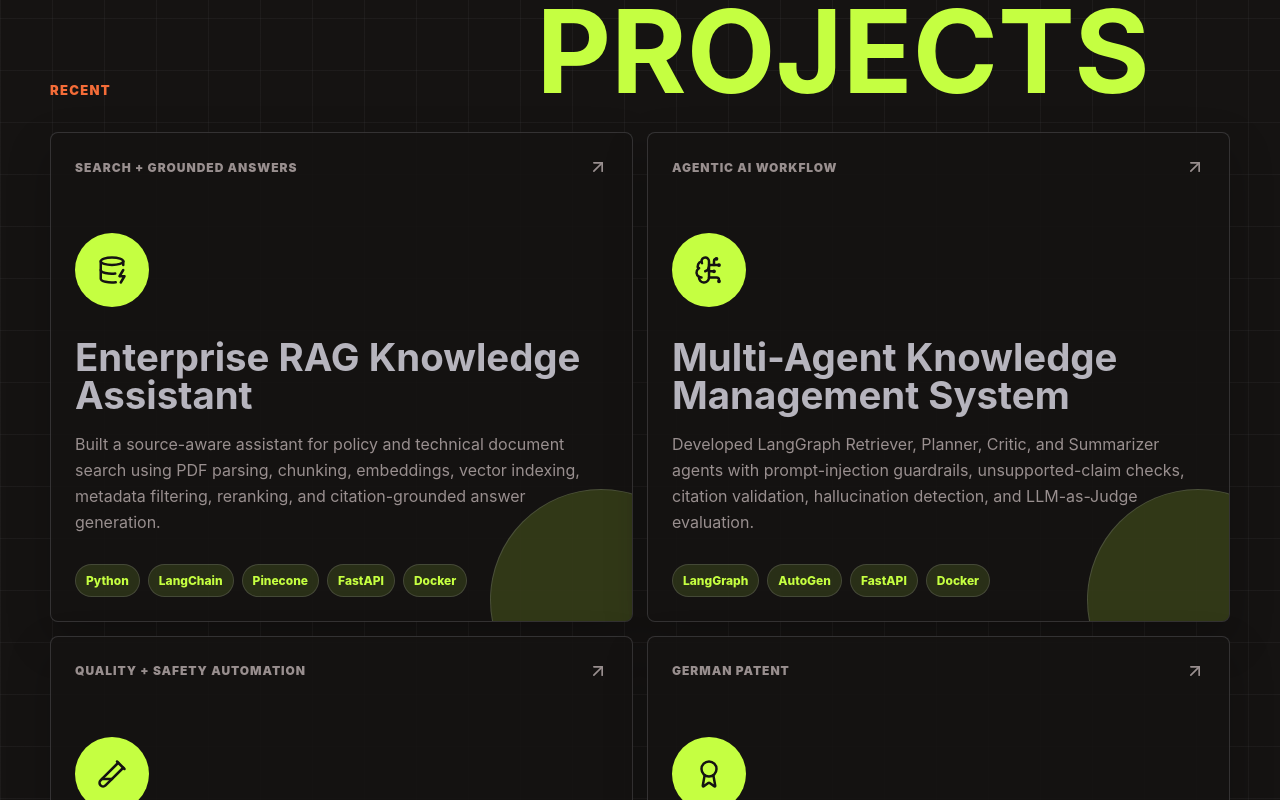
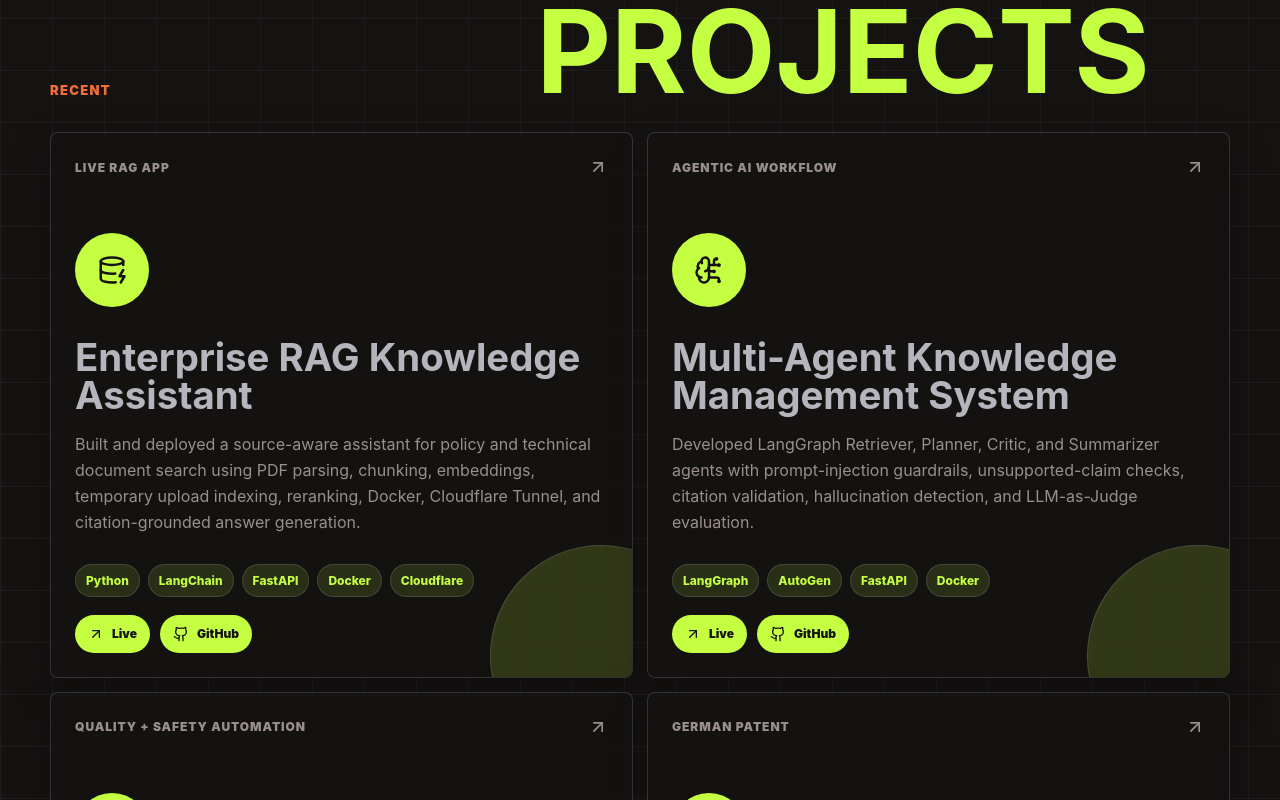
Before and after one commit to VedantPol/vedant-pol-portfolio, a React (Vite) app: page / in a window 1280 px wide. Shown: the part 1820-2620 px from the top of the page. Built offline with nearby package versions, Linux system fonts and the light colour scheme.

Commit message:
Add Enterprise RAG project links

```diff
--- a/src/App.jsx
+++ b/src/App.jsx
@@ -52,11 +52,12 @@ const stats = [
 const projects = [
   {
     title: "Enterprise RAG Knowledge Assistant",
-    eyebrow: "Search + Grounded Answers",
+    eyebrow: "Live RAG App",
     copy:
-      "Built a source-aware assistant for policy and technical document search using PDF parsing, chunking, embeddings, vector indexing, metadata filtering, reranking, and citation-grounded answer generation.",
-    stack: ["Python", "LangChain", "Pinecone", "FastAPI", "Docker"],
-    href: profile.github,
+      "Built and deployed a source-aware assistant for policy and technical document search using PDF parsing, chunking, embeddings, temporary upload indexing, reranking, Docker, Cloudflare Tunnel, and citation-grounded answer generation.",
+    stack: ["Python", "LangChain", "FastAPI", "Docker", "Cloudflare"],
+    href: "https://enterprise_rag.vedant-home-server.in/",
+    repoHref: "https://github.com/VedantPol/enterprise-rag-knowledge-assistant",
     icon: DatabaseZap,
   },
   {
@@ -476,7 +477,7 @@ function App() {
                 const Icon = project.icon;
                 return (
                   <Reveal key={project.title} className="project-card" delay={index * 0.06}>
-                    <a href={project.href} target="_blank" rel="noreferrer">
+                    <div className="project-card-content">
                       <div className="card-topline">
                         <span>{project.eyebrow}</span>
                         <ArrowUpRight size={20} />
@@ -491,7 +492,17 @@ function App() {
                           <span key={item}>{item}</span>
                         ))}
                       </div>
-                    </a>
+                      <div className="project-links">
+                        <a href={project.href} target="_blank" rel="noreferrer">
+                          <ArrowUpRight size={16} /> Live
+                        </a>
+                        {(project.repoHref || project.href) && (
+                          <a href={project.repoHref || project.href} target="_blank" rel="noreferrer">
+                            <Github size={16} /> GitHub
+                          </a>
+                        )}
+                      </div>
+                    </div>
                   </Reveal>
                 );
               })}
--- a/src/styles.css
+++ b/src/styles.css
@@ -522,7 +522,7 @@ p {
   gap: 14px;
 }
 
-.project-card a,
+.project-card-content,
 .tool-card,
 .thought-card a,
 .education-card,
@@ -536,7 +536,7 @@ p {
   box-shadow: 0 18px 44px rgba(0, 0, 0, 0.22);
 }
 
-.project-card a {
+.project-card-content {
   position: relative;
   display: flex;
   min-height: 442px;
@@ -548,12 +548,12 @@ p {
     background 260ms ease;
 }
 
-.project-card a:hover {
+.project-card-content:hover {
   transform: translateY(-8px);
   background: rgba(106, 107, 110, 0.18);
 }
 
-.project-card a::after {
+.project-card-content::after {
   position: absolute;
   right: -80px;
   bottom: -90px;
@@ -628,6 +628,29 @@ p {
   background: rgba(197, 255, 65, 0.12);
   font-size: 12px;
   font-weight: 850;
+}
+
+.project-links {
+  position: relative;
+  z-index: 2;
+  display: flex;
+  flex-wrap: wrap;
+  gap: 10px;
+  margin-top: 18px;
+}
+
+.project-links a {
+  display: inline-flex;
+  align-items: center;
+  gap: 8px;
+  min-height: 38px;
+  padding: 0 12px;
+  border: 1px solid rgba(197, 255, 65, 0.38);
+  border-radius: 999px;
+  color: #151312;
+  background: var(--green);
+  font-size: 12px;
+  font-weight: 900;
 }
 
 .kaggle-section {
@@ -1234,7 +1257,7 @@ footer a {
     font-size: clamp(48px, 17vw, 78px);
   }
 
-  .project-card a {
+  .project-card-content {
     min-height: 400px;
   }
 
@@ -1243,7 +1266,7 @@ footer a {
   }
 
   .timeline-item,
-  .project-card a,
+  .project-card-content,
   .tool-card,
   .thought-card a,
   .education-card,
```
